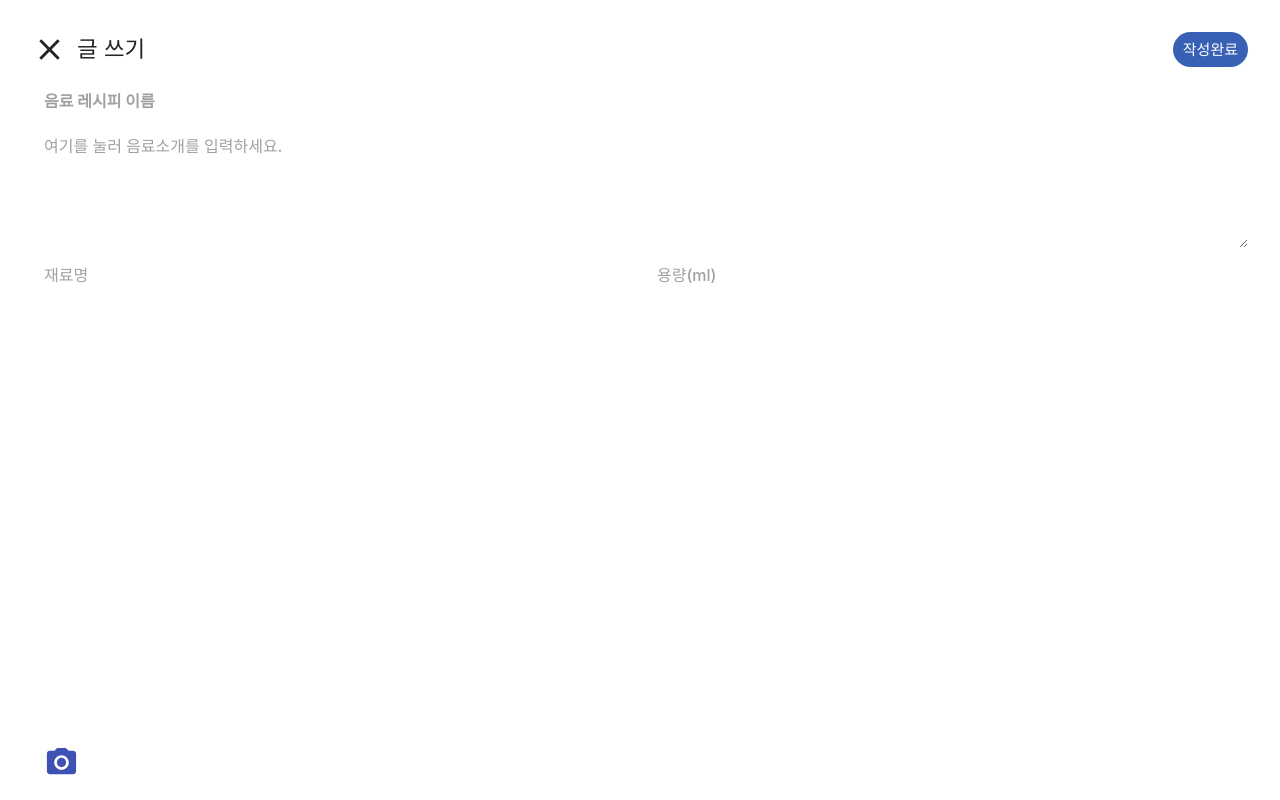
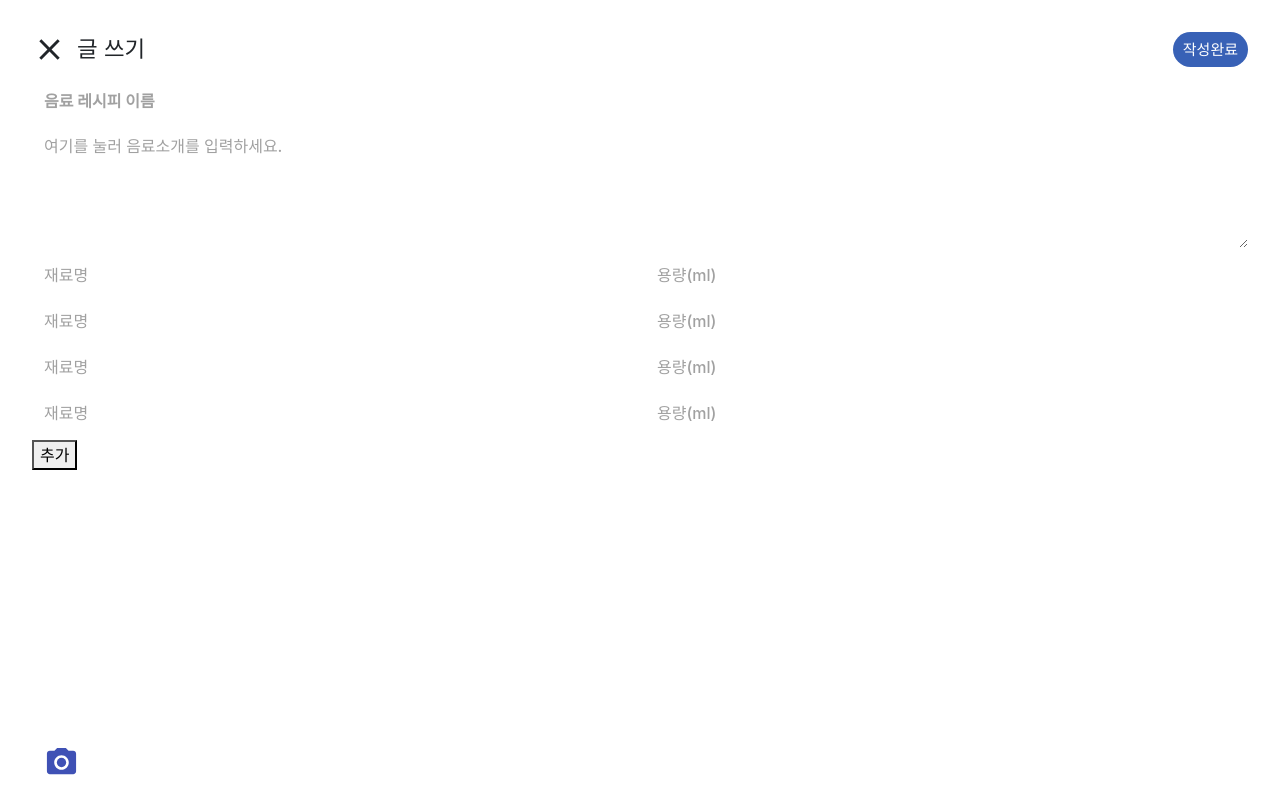
Before and after one commit to lukelookluck/naraebar, a React (Create React App) app in the folder web_frontend/: page /Community/Create in a window 1280 px wide. Built offline with nearby package versions, Linux system fonts and the light colour scheme.

Commit message:
modified create article form

```diff
--- a/web_frontend/src/components/Community/ImageUploadButton/index.jsx
+++ b/web_frontend/src/components/Community/ImageUploadButton/index.jsx
@@ -5,7 +5,7 @@ import IconButton from "@material-ui/core/IconButton";
 import PhotoCamera from "@material-ui/icons/PhotoCamera";
 
 import Wrapper from "./style";
-import Temp1 from "../InputImage";
+import InputImage from "../InputImage/";
 
 const useStyles = makeStyles((theme) => ({
   root: {
@@ -52,7 +52,7 @@ export default function ImageUploadButton() {
   return (
     <Wrapper>
       {/* <div className="input-image-box">{inputImage}</div> */}
-      <Temp1 temp={imgBase64} />
+      <InputImage temp={imgBase64} />
       <div className="input-footer">
         <input
           accept="image/*"
--- /dev/null
+++ b/web_frontend/src/components/Community/Temp1/index.jsx
@@ -0,0 +1,57 @@
+import React, { Component } from "react";
+
+class Board extends Component {
+  // num = 3; //모든 input 제어
+  state = { input1: "", input2: "", num: 3 };
+  handleChange = (e) => {
+    const { name, value } = e.target;
+    this.setState({ [name]: value });
+  }; //추가 명령을 수행할 함수
+  handleCreate = (data) => {
+    data.preventDefault();
+    console.log("num", this.state.num);
+    // this.state.num++;
+    // const { input1, input2, list } = this.state;
+    this.setState({
+      num: this.state.num + 1,
+      // list: list.concat({ input1: input1, input2: input2 }),
+      // input1: "",
+      // input2: "",
+    });
+  };
+  render() {
+    const { handleChange, handleCreate } = this;
+    const { input1, input2, num } = this.state;
+    return (
+      <div>
+        <div>
+          {[...Array(num)].map((item, index) => {
+            // console.log("index", item);
+            return (
+              <div class="form-row mb-2" key={item}>
+                <div className="col">
+                  <input
+                    class="form-control"
+                    placeholder="재료명"
+                    // rows="21"
+                  ></input>
+                </div>
+                <div className="col">
+                  <input
+                    class="form-control"
+                    placeholder="용량(ml)"
+                    // rows="21"
+                  ></input>
+                </div>
+              </div>
+            );
+          })}
+        </div>
+        <div>
+          <button onClick={handleCreate}>추가</button>
+        </div>
+      </div>
+    );
+  }
+}
+export default Board;
--- a/web_frontend/src/components/RecipeList/index.jsx
+++ b/web_frontend/src/components/RecipeList/index.jsx
@@ -21,7 +21,7 @@ export default function () {
   }
 
   function likeIt() {
-    // alert("눌럿어?");
+    alert("눌럿어?");
     setLikeIt(!isLikeit);
   }
 
--- a/web_frontend/src/pages/ArticleForm/index.jsx
+++ b/web_frontend/src/pages/ArticleForm/index.jsx
@@ -5,6 +5,7 @@ import Wrapper from "./style";
 import CloseIcon from "@material-ui/icons/Close";
 import ImageUploadBtn from "../../components/Community/ImageUploadButton/";
 
+import Temp1 from "../../components/Community/Temp1/";
 // import { Grid, IconButton, Grow, makeStyles } from "@material-ui/core";
 // import { CloseIcon, PhotoCameraIcon  } from "@material-ui/icons";
 
@@ -23,7 +24,6 @@ const ArticleForm = ({ history }) => {
   return (
     <Wrapper>
       <Grid>
-        <goBackBtn />
         <div className="form-box">
           <div className="form-header">
             <div className="form-header">
@@ -65,6 +65,7 @@ const ArticleForm = ({ history }) => {
                 ></input>
               </div>
             </div>
+            <Temp1 />
             <ImageUploadBtn />
           </form>
         </div>
```
